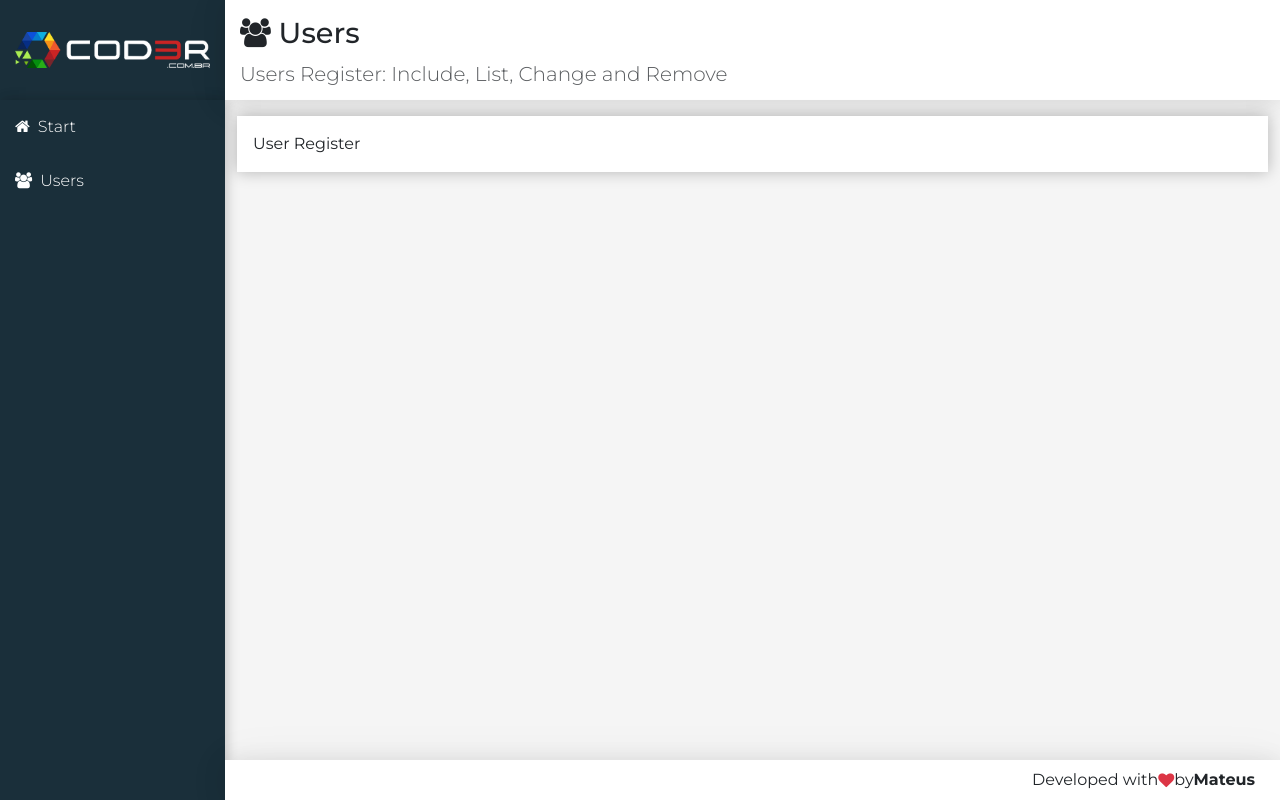
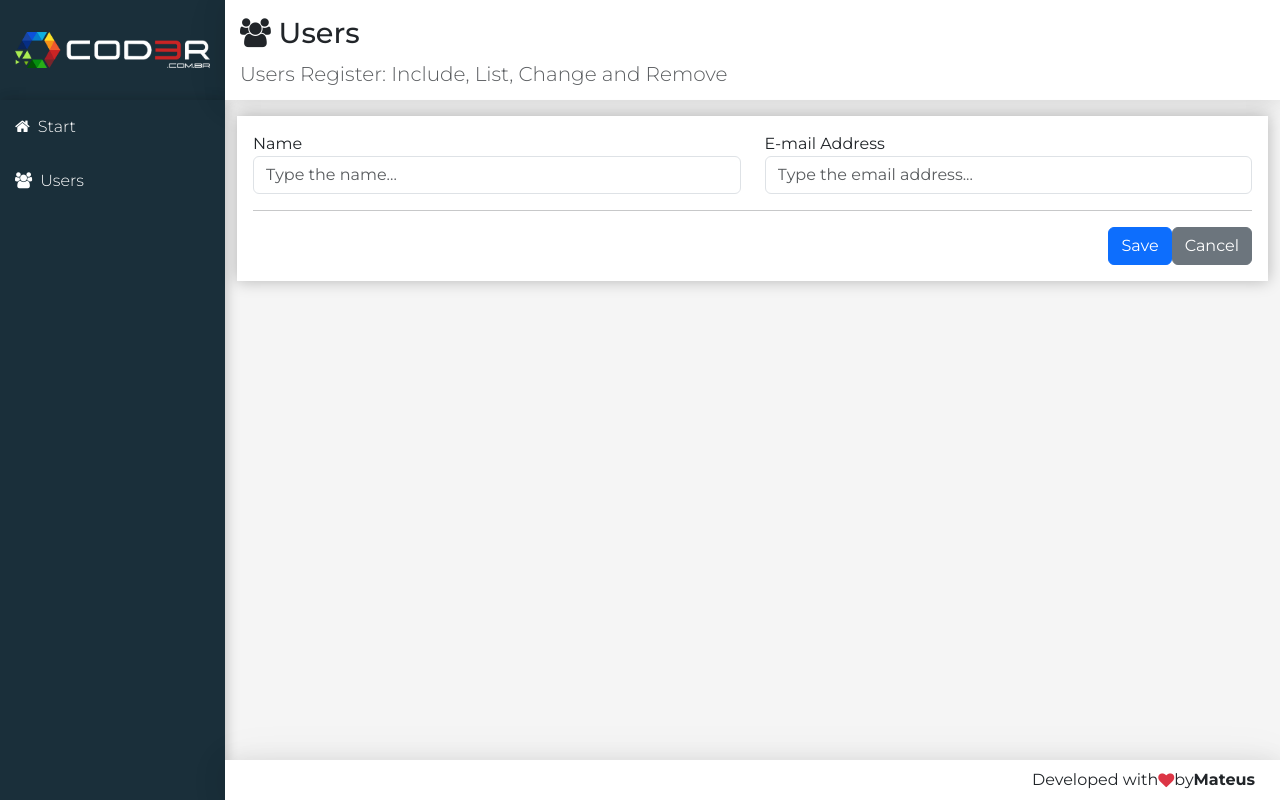
Before and after one commit to MateusBU/User_Register, a React (Create React App) app in the folder frontend/: page /users in a window 1280 px wide. Built offline with nearby package versions, Linux system fonts and the light colour scheme.

Commit message:
Create renders to modify and include db.json
For each render creat a new file.

```diff
--- a/frontend/src/components/user/userCrud.jsx
+++ b/frontend/src/components/user/userCrud.jsx
@@ -44,10 +44,63 @@
         list.unshift(user);
         return list;
     }
+
+    updateField(event){
+        const user = {...this.state.user}; //clone
+        user[event.target.name] = event.target.value;
+        this.setState({user});
+    }
+
+    //add in other file
+    renderForm(){
+        return(
+            <div className="form">
+                <div className="row">
+                    <div className="col-12 col-md-6">
+                        <div className="form-grup">
+                            <label>Name</label>
+                            <input type="text" className="form-control"
+                                name="name"
+                                value={this.state.user.name}
+                                onChange={e => this.updateField(e)}
+                                placeholder="Type the name..."/>
+                        </div>
+                    </div>
+                    {/*big device => use all 12 columns
+                       small devices => col-md-6 */}
+                    <div className="col-12 col-md-6">
+                        <div className="form-group">
+                            <label>E-mail Address</label>
+                            <input type="text" className="form-control"
+                                name="email"
+                                value={this.state.user.email}
+                                onChange={e => this.updateField(e)}
+                                placeholder="Type the email address..."/>
+                        </div>
+                    </div>
+                </div>
+
+                <hr />
+                <div className="row">
+                    <div className="col-12 d-flex justify-content-end">
+                        <button className="btn btn-primary"
+                            onClick={e => this.save(e)}>
+                            Save
+                        </button>
+                        <button className="btn btn-secondary ml-2"
+                            onClick={e => this.clear(e)}>
+                            Cancel
+                        </button>
+                    </div>
+                </div>
+            </div>
+        )
+    }
+
     render(){
         return(
             <Main {...headerProps}>
-                User Register
+                {this.renderForm()}
             </Main>
         )
     }
```
Also changed, not shown: 1 other file (tests, documents, lock files or other folders).
